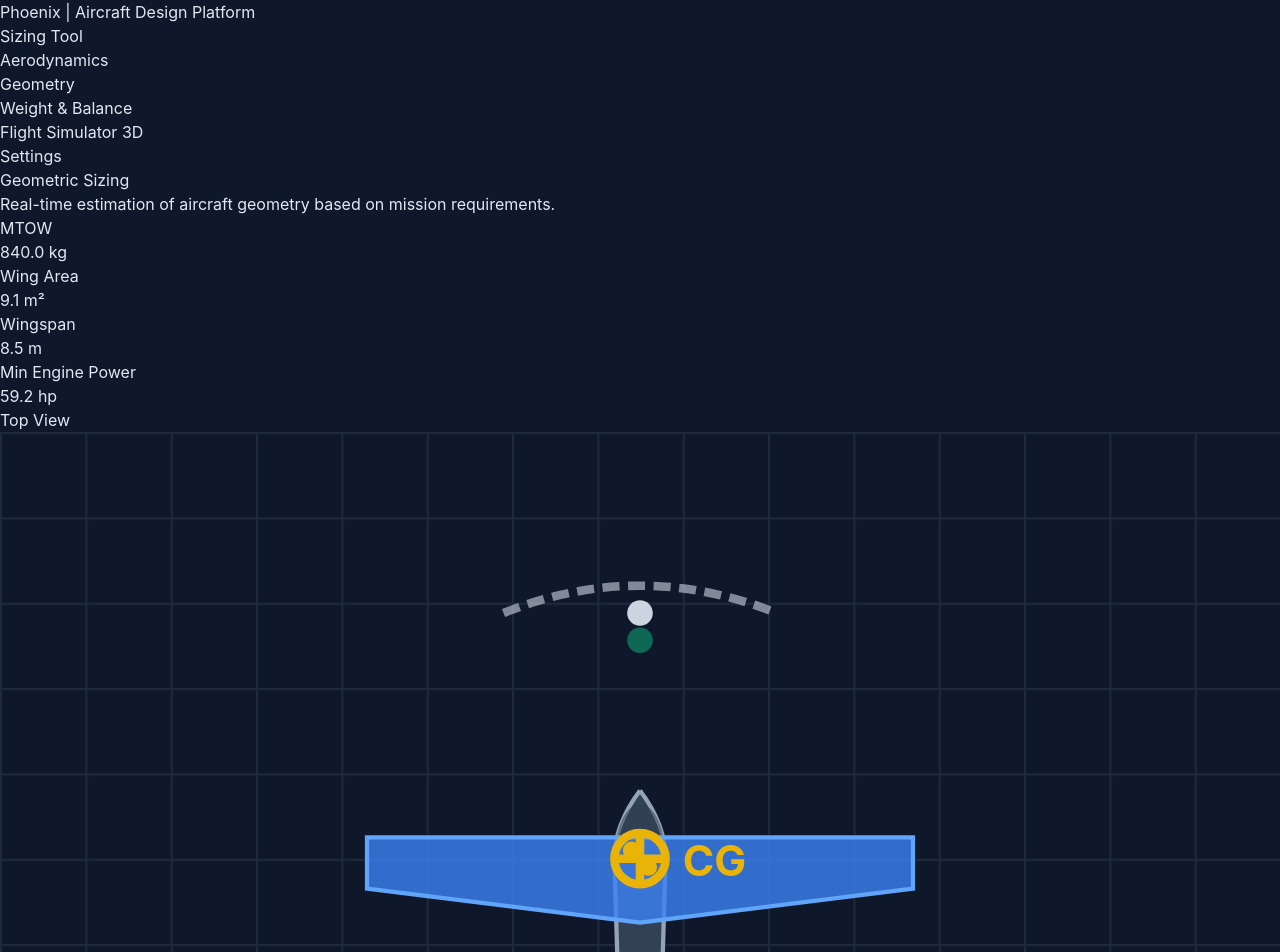
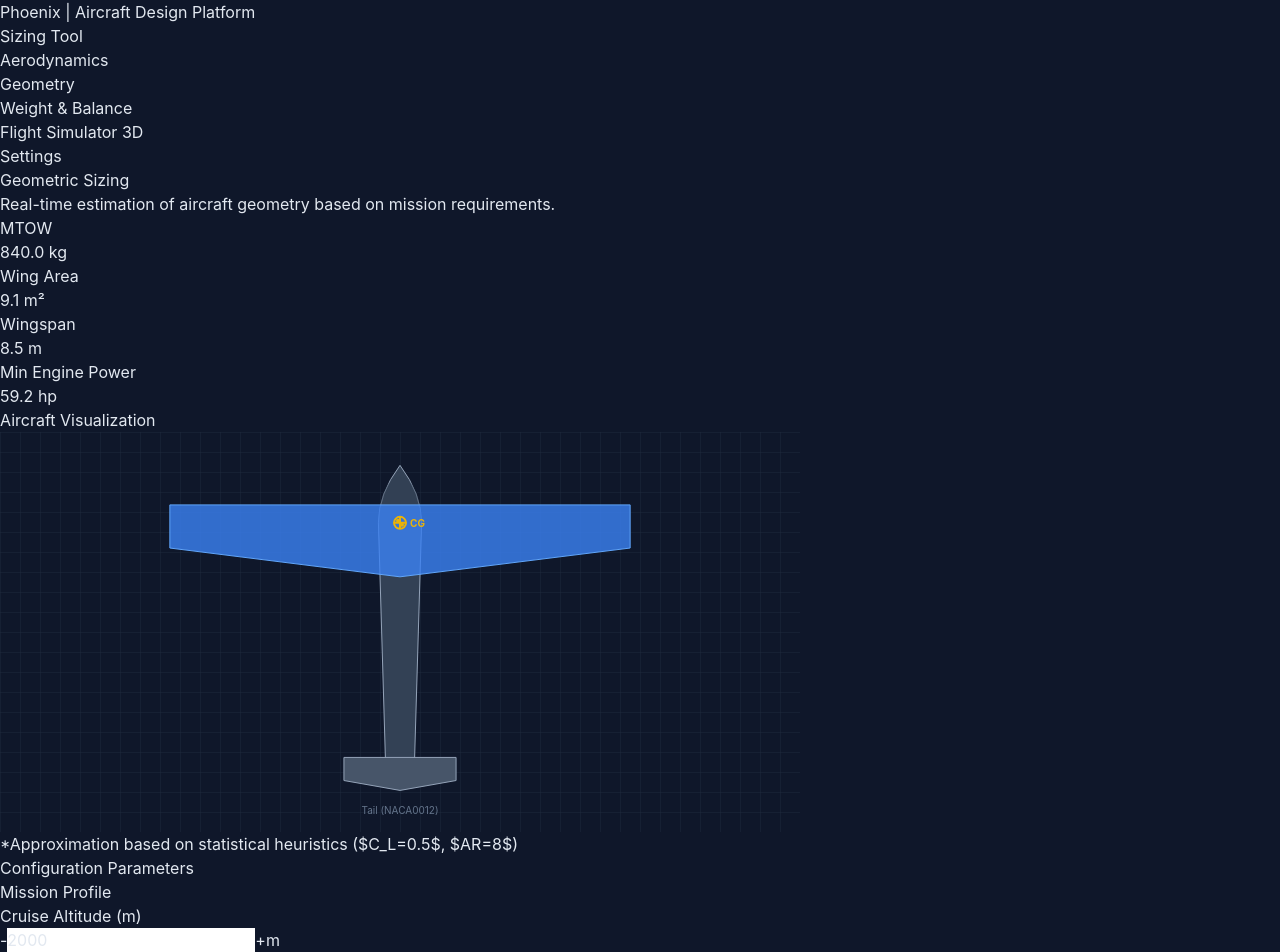
Before and after one commit to Janloo/phoenix, a React (Vite) app in the folder phoenix-web/: page / in a window 1280 px wide. Shown: the top 952 px of the page. Built offline with nearby package versions, Linux system fonts and the light colour scheme.

Commit message:
feat: drawing

```diff
--- a/phoenix-web/src/components/DesignVisualizer.tsx
+++ b/phoenix-web/src/components/DesignVisualizer.tsx
@@ -46,9 +46,72 @@ export const DesignVisualizer: React.FC<Props> = ({ reqs, unitSystem }) => {
 
     // --- Visualization Scaling ---
     // Canvas 300x200
-    const pxPerMeter = 15; // Zoom Level
-    const canvasRefX = 150;
-    const canvasRefY = 100;
+    // --- Geometry Calculations ---
+    // Wing
+    const wingMAC = chord; // approx
+    const wingRoot = (2 * wingMAC) / (1 + (reqs.wingTaperRatio || 1));
+    const wingTip = wingRoot * (reqs.wingTaperRatio || 1);
+    const wingSweepRad = (reqs.wingSweep || 0) * Math.PI / 180;
+
+    // Tail
+    const tailAR = 4;
+    const tailSpan = Math.sqrt(reqs.tailArea * tailAR);
+    const tailChord = reqs.tailArea / tailSpan;
+    const tailDist = reqs.tailDist;
+
+    const tailRoot = (2 * tailChord) / (1 + (reqs.tailTaperRatio || 0.7)); // Default if missing
+    const tailTip = tailRoot * (reqs.tailTaperRatio || 0.7);
+    const tailSweepRad = (reqs.tailSweep || 0) * Math.PI / 180;
+
+    // Fuselage
+    const noseLength = wingRoot * 0.8;
+    const fuseWidth = wingRoot * 0.6; // Heuristic
+
+    // --- Visualization Scaling (Dynamic) ---
+    // Calculate bounding box in geometric meters (Origins at Wing LE/AC)
+    const elementsY = [
+        -noseLength, // Nose (Most Fwd / Up)
+        tailDist + tailRoot, // Tail Trailing Edge (Most Aft / Down)
+        (Math.tan(wingSweepRad) * (span / 2)) + wingTip, // Swept wing tip TE
+    ];
+
+    const elementsX = [
+        -span / 2, // Left Wing Tip
+        span / 2,  // Right Wing Tip
+        -tailSpan / 2, // Left Tail Tip
+        tailSpan / 2   // Right Tail Tip
+    ];
+
+    // Find extremes
+    const minY = Math.min(...elementsY);
+    const maxY = Math.max(...elementsY);
+    const minX = Math.min(...elementsX);
+    const maxX = Math.max(...elementsX);
+
+    // Bounding Box sizes (add 10% padding)
+    const totalLengthY = (maxY - minY) * 1.2;
+    const totalWidthX = (maxX - minX) * 1.2;
+
+    const safeLengthY = totalLengthY > 0 ? totalLengthY : 10;
+    const safeWidthX = totalWidthX > 0 ? totalWidthX : 10;
+
+    // Canvas dimensions
+    const canvasWidth = 800;
+    const canvasHeight = 400;
+
+    // Determine limiting axis for pxPerMeter
+    const scaleX = canvasWidth / safeWidthX;
+    const scaleY = canvasHeight / safeLengthY;
+    const pxPerMeter = Math.min(scaleX, scaleY);
+
+    // Center translation so bounding boxes fit perfectly
+    // Find geometric center, map to canvas center
+    const geoCenterY = (minY + maxY) / 2;
+    const geoCenterX = (minX + maxX) / 2; // Should be 0 for a symmetric aircraft
+
+    // We want geoCenter * pxPerMeter to map to canvasWidth/2, canvasHeight/2
+    const canvasRefX = (canvasWidth / 2) - (geoCenterX * pxPerMeter);
+    const canvasRefY = (canvasHeight / 2) - (geoCenterY * pxPerMeter);
 
     return (
         <div className="space-y-6">
@@ -72,50 +135,22 @@ export const DesignVisualizer: React.FC<Props> = ({ reqs, unitSystem }) => {
                 </div>
             </div>
 
-            {/* Visual Representation (SVG) */}
-            <div className="relative bg-slate-900 rounded-lg border border-slate-700 overflow-hidden h-64 flex items-center justify-center">
-                <div className="absolute top-2 left-2 text-xs text-slate-500">Top View</div>
-
-                <svg width="100%" height="100%" viewBox="0 0 300 200" className="opacity-90">
-                    {/* Grid Lines */}
+            <div className="flex flex-col items-center p-4 bg-slate-800 rounded-lg border border-slate-700 mt-6">
+                <h3 className="text-lg font-semibold mb-4 text-slate-300">Aircraft Visualization</h3>
+                <div className="relative w-full max-w-2xl aspect-video bg-slate-900 rounded-md border border-slate-700 overflow-hidden">
+                    <svg
+                        width={canvasWidth}
+                        height={canvasHeight}
+                        viewBox={`0 0 ${canvasWidth} ${canvasHeight}`}
+                        className="absolute top-0 left-0 w-full h-full"
+                    >
                         <defs>
-                        <pattern id="grid" width="20" height="20" patternUnits="userSpaceOnUse">
+                            <pattern id="viz-grid" width="20" height="20" patternUnits="userSpaceOnUse">
                                 <path d="M 20 0 L 0 0 0 20" fill="none" stroke="#1e293b" strokeWidth="1" />
                             </pattern>
                         </defs>
-                    <rect width="100%" height="100%" fill="url(#grid)" />
-
+                        <rect width="100%" height="100%" fill="url(#viz-grid)" />
                         <g transform={`translate(${canvasRefX}, ${canvasRefY})`}>
-                        {(() => {
-                            // --- Geometry Calculations ---
-                            // Wing
-                            const wingMAC = chord; // approx
-                            const wingRoot = (2 * wingMAC) / (1 + (reqs.wingTaperRatio || 1));
-                            const wingTip = wingRoot * (reqs.wingTaperRatio || 1);
-                            const wingSweepRad = (reqs.wingSweep || 0) * Math.PI / 180;
-
-                            // Tail
-                            const tailAR = 4;
-                            const tailSpan = Math.sqrt(reqs.tailArea * tailAR);
-                            const tailChord = reqs.tailArea / tailSpan;
-                            const tailDist = reqs.tailDist;
-
-                            const tailRoot = (2 * tailChord) / (1 + (reqs.tailTaperRatio || 0.7)); // Default if missing
-                            const tailTip = tailRoot * (reqs.tailTaperRatio || 0.7);
-                            const tailSweepRad = (reqs.tailSweep || 0) * Math.PI / 180;
-
-                            // Fuselage
-                            // Length should cover nose to tail.
-                            // Nose ~ 0.2 * span? Or just fixed margin ahead of wing.
-                            const noseLength = wingRoot * 0.8;
-                            const fuseWidth = wingRoot * 0.6; // Heuristic
-
-                            // SVG Coordinates (Y is Forward/Nose in some conventions, but here SVG Y is Down)
-                            // Let's keep: Nose = Negative Y (Up), Tail = Positive Y (Down)
-                            // Wing AC/CG at (0,0)
-
-                            return (
-                                <>
                             {/* Fuselage */}
                             {/* Centered logic: Nose is at -noseLength, Tail end at +tailDist + tail... */}
                             <path
@@ -215,9 +250,6 @@ export const DesignVisualizer: React.FC<Props> = ({ reqs, unitSystem }) => {
                                     </g>
                                 );
                             })()}
-                                </>
-                            );
-                        })()}
 
                             {/* Nose Cone Marker (Green) */}
                             <circle cx="0" cy={-(span * pxPerMeter * 0.4)} r="3" fill="#10b981" opacity="0.5" />
@@ -256,9 +288,10 @@ export const DesignVisualizer: React.FC<Props> = ({ reqs, unitSystem }) => {
                     </svg>
 
                 </div>
-            <p className="text-center text-xs text-slate-500 italic">
+                <p className="text-center text-xs text-slate-500 italic mt-2">
                     *Approximation based on statistical heuristics ($C_L=0.5$, $AR=8$)
                 </p>
             </div>
+        </div>
     );
 };
```
Lines whose indentation alone changed are shown as unchanged.
